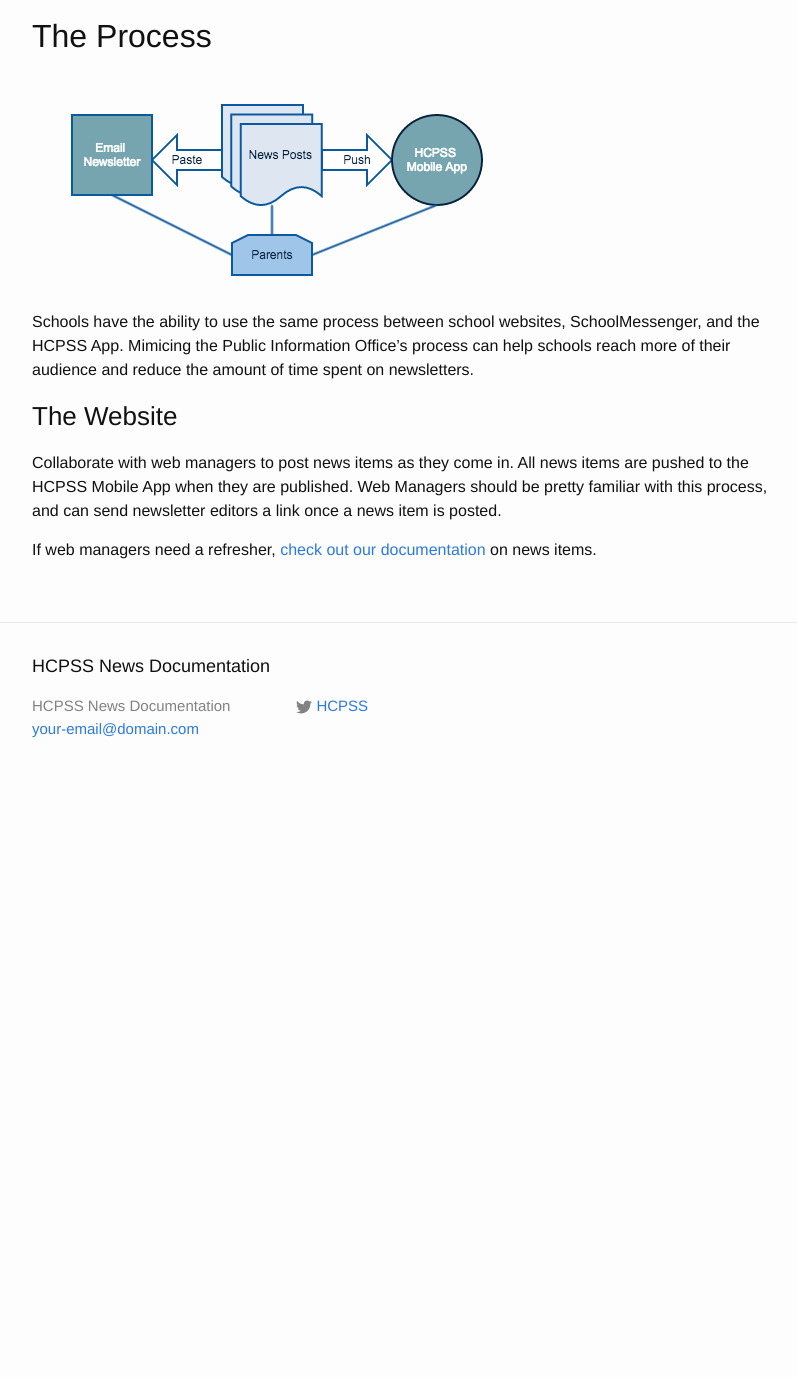
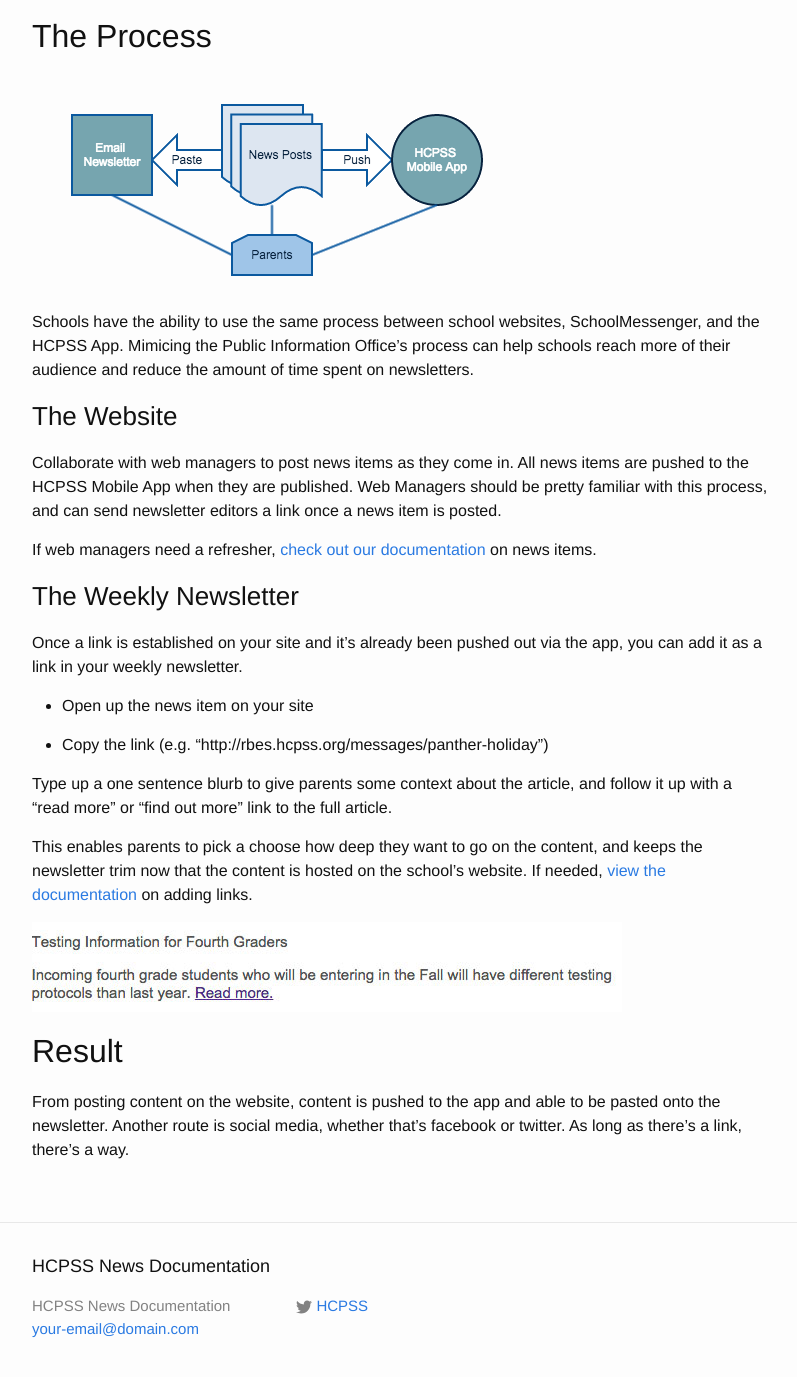
Before and after one commit to HCPSS/schoolmessenger-site, a Jekyll site: the page built from _posts/2014-12-16-using-news-posts.md, in a window 1280 px wide and 1400 px high, scrolled down 818 px. Shown: the top 1377 px of the window, without its empty margins (238-1035 px from the left). Built offline with Jekyll 4.4.1, drawn with Linux system fonts in a browser that asks for light colours; before the commit the page ends 1618 px from its top, so only the background shows below that.

Commit message:
added steps for newsletters

```diff
--- a/_posts/2014-12-16-using-news-posts.md
+++ b/_posts/2014-12-16-using-news-posts.md
@@ -37,3 +37,21 @@ Schools have the ability to use the same process between school websites, School
 Collaborate with web managers to post news items as they come in. All news items are pushed to the HCPSS Mobile App when they are published. Web Managers should be pretty familiar with this process, and can send newsletter editors a link once a news item is posted.
 
 If web managers need a refresher, [check out our documentation](http://hcpss.github.io/schoolsites-help/news/2014/07/15/news-messages/) on news items.
+
+### The Weekly Newsletter
+
+Once a link is established on your site and it's already been pushed out via the app, you can add it as a link in your weekly newsletter.
+
+- Open up the news item on your site
+
+- Copy the link (e.g. "http://rbes.hcpss.org/messages/panther-holiday")
+
+Type up a one sentence blurb to give parents some context about the article, and follow it up with a "read more" or "find out more" link to the full article.
+
+This enables parents to pick a choose how deep they want to go on the content, and keeps the newsletter trim now that the content is hosted on the school's website. If needed, [view the documentation](/editing-content/) on adding links.
+
+![](/images/process/read-more-template.png)
+
+## Result
+
+From posting content on the website, content is pushed to the app and able to be pasted onto the newsletter. Another route is social media, whether that's facebook or twitter. As long as there's a link, there's a way.
```
